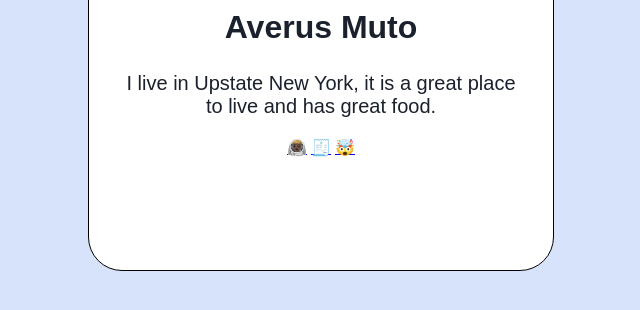
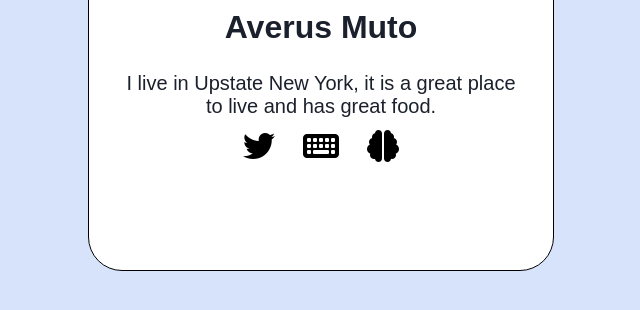
Before and after one commit to ghost59/AverusMuto, a plain HTML site: page index.htm in a window 1280 px wide. Shown: the part 362-672 px from the top of the page, without its empty margins (319-959 px from the left). Drawn offline with Linux system fonts and the light colour scheme.

Commit message:
lots of changes

```diff
--- a/index.htm
+++ b/index.htm
@@ -6,6 +6,7 @@
   <meta name="viewport" content="width=device-width, initial-scale=1.0">
   <link rel="stylesheet" href="style.css">
   <title>Document</title>
+  <script src="https://kit.fontawesome.com/0bdc7839f3.js" crossorigin="anonymous"></script>
 </head>
 <main>
   <section class="card">
@@ -13,12 +14,12 @@
     <h1>Averus Muto</h1>
     <p> I live in Upstate New York, it is a great place to live and has great food.</p>
     <div class="links">
-      <a href="https://twitter.com/AverusMuto" target="_blank"> &#128104;&#127999;&#8205;&#128640;</a>
+      <a href="https://twitter.com/AverusMuto" target="_blank"><i class="fa-brands fa-twitter fa-2xl" style="color: #000000;"></i></a>
 
-      <a href="https://mythicworldjourneys.substack.com/" target="_blank"> 🧾</a>
+      <a href="https://mythicworldjourneys.substack.com/" target="_blank"> <i class="fa-solid fa-keyboard fa-2xl" style="color: #000000;"></i></a>
 
       </b>
-      <a href="https://www.minds.com/ghost59/" target="_blank"> 🤯</a>
+      <a href="https://www.minds.com/ghost59/" target="_blank"><i class="fa-solid fa-brain fa-2xl" style="color: #000000;"></i></a>
     </div>
   </section>
 </main>
--- a/style.css
+++ b/style.css
@@ -39,3 +39,15 @@ img {
   height: 140px;
   border-radius: 37px;
 }
+
+
+a{
+  margin: 12px;
+  height: 36px;
+  width: 36px;
+}
+
+.fa-brands, .fa-twitter{
+  height: 36px;
+  width: 32px;
+}
```
